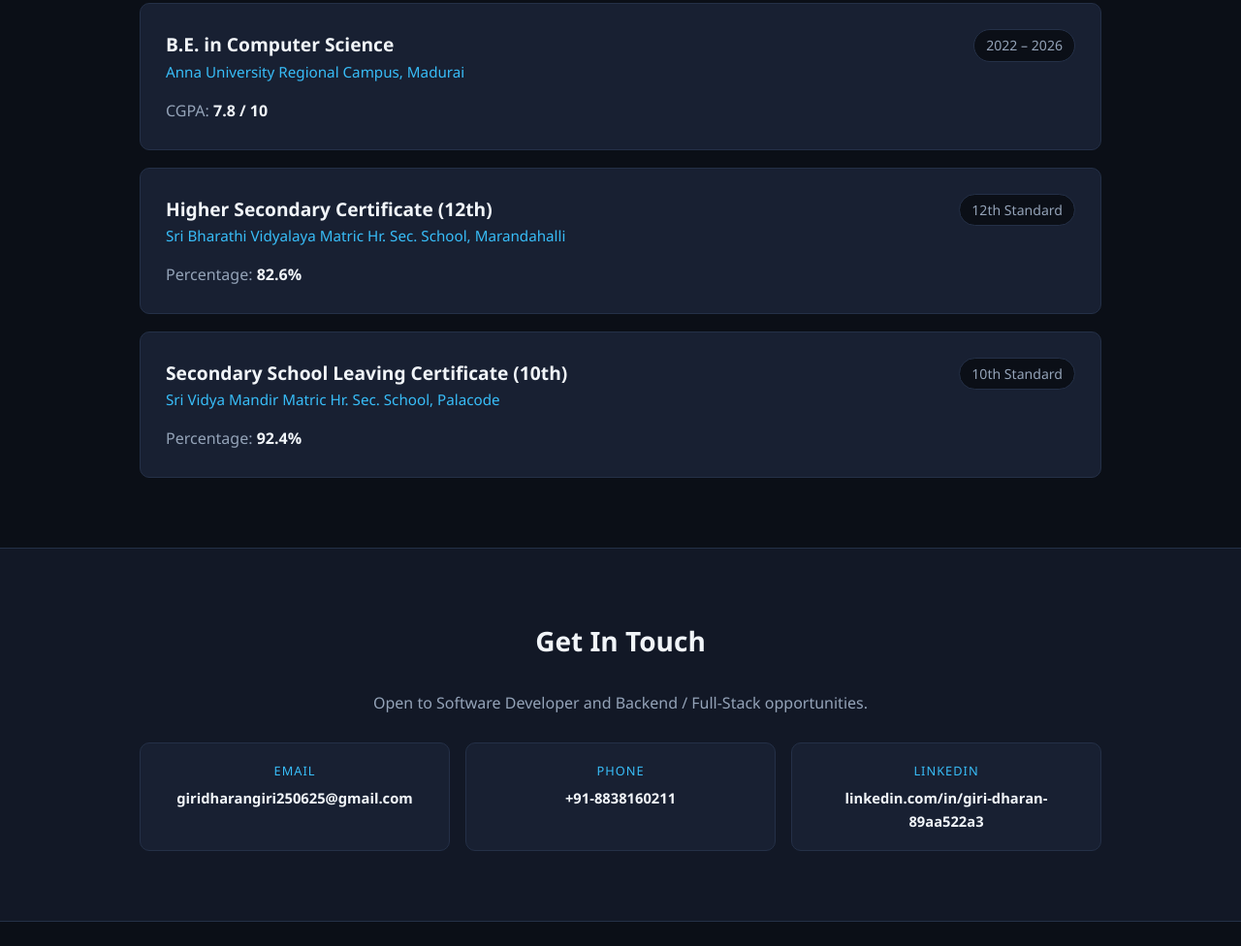
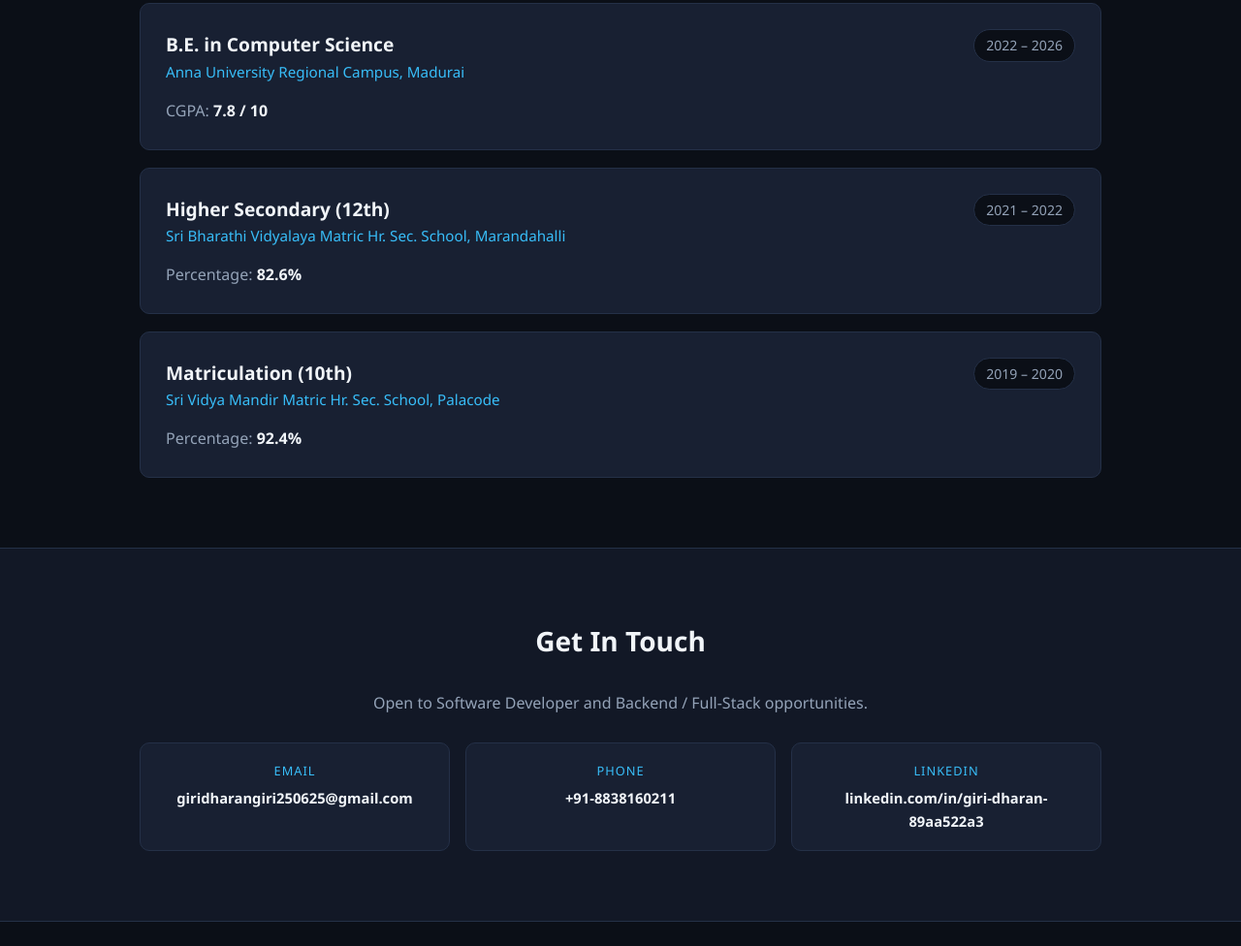
Before and after one commit to giridharan-0211/portfolio, a plain HTML site: page index.html in a window 1280 px wide. Shown: the part 3023-3999 px from the top of the page at 97% size. Drawn offline with Linux system fonts and the light colour scheme.

Commit message:
Update index.html

```diff
--- a/index.html
+++ b/index.html
@@ -171,10 +171,10 @@
                     <div class="timeline-card">
                         <div class="card-header">
                             <div>
-                                <h3>Higher Secondary Certificate (12th)</h3>
+                                <h3>Higher Secondary  (12th)</h3>
                                 <p class="org">Sri Bharathi Vidyalaya Matric Hr. Sec. School, Marandahalli</p>
                             </div>
-                            <span class="date">12th Standard</span>
+                            <span class="date">2021 &ndash; 2022</span>
                         </div>
                         <p class="cgpa">Percentage: <strong>82.6%</strong></p>
                     </div>
@@ -182,10 +182,10 @@
                     <div class="timeline-card">
                         <div class="card-header">
                             <div>
-                                <h3>Secondary School Leaving Certificate (10th)</h3>
+                                <h3> Matriculation (10th)</h3>
                                 <p class="org">Sri Vidya Mandir Matric Hr. Sec. School, Palacode</p>
                             </div>
-                            <span class="date">10th Standard</span>
+                            <span class="date">2019 &ndash; 2020</span>
                         </div>
                         <p class="cgpa">Percentage: <strong>92.4%</strong></p>
                     </div>
```
